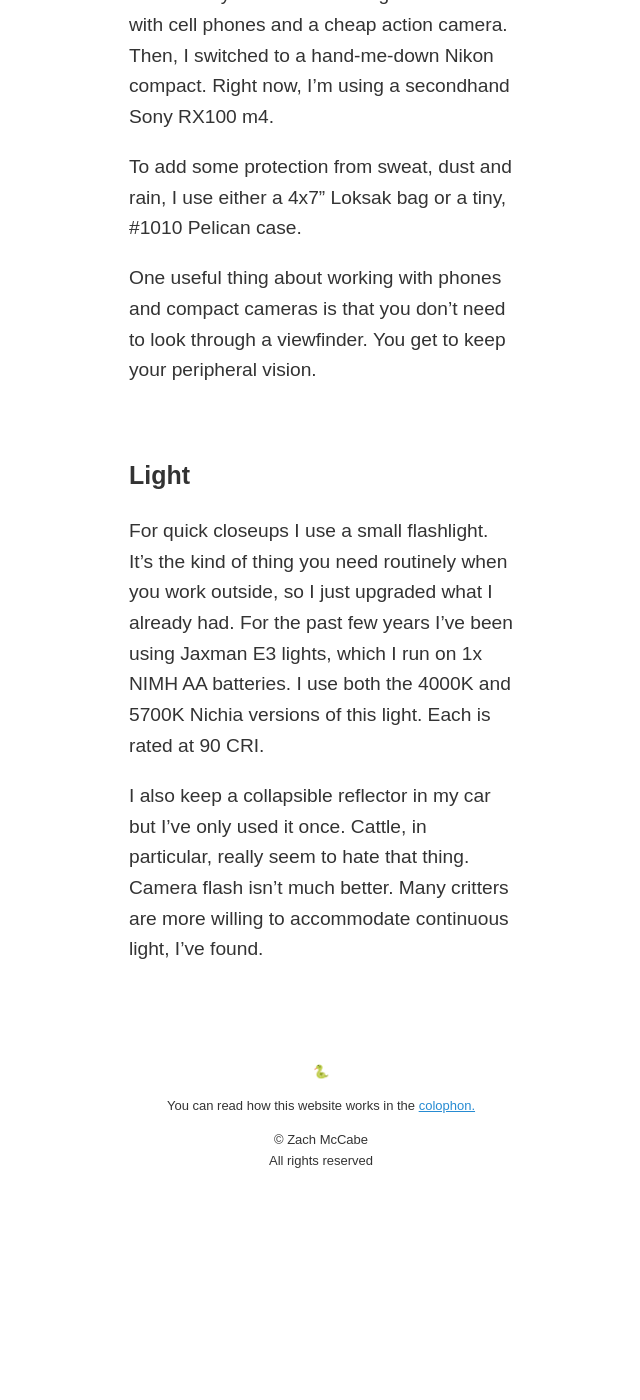
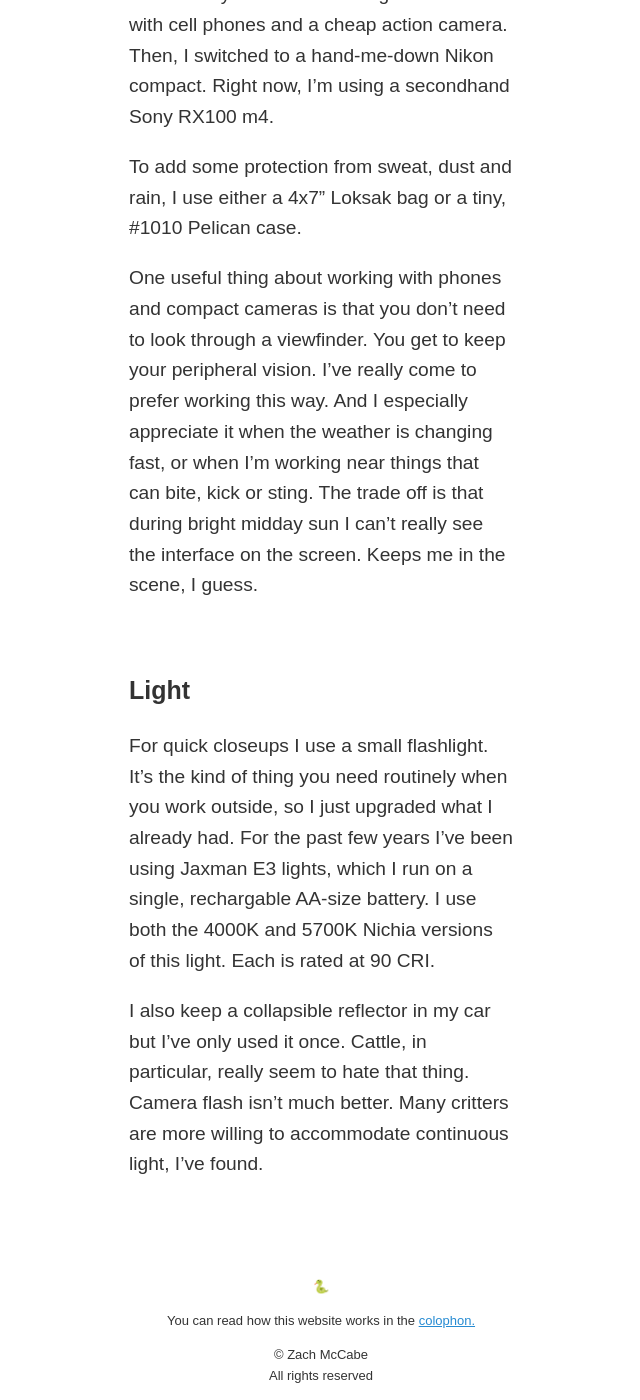
Before and after one commit to zachmccabe/zachmccabe.github.io, a Jekyll site: the page built from _briars/briars.md, in a window 1280 px wide and 1400 px high, scrolled down 6465 px. Shown: the whole window, without its empty margins (319-959 px from the left). Built offline with Jekyll 4.4.1, drawn with Linux system fonts in a browser that asks for light colours; before the commit the page ends 7649 px from its top, so only the background shows below that.

Commit message:
Update briars.md

```diff
--- a/_briars/briars.md
+++ b/_briars/briars.md
@@ -128,10 +128,10 @@ The first 3-years-worth of images were made with cell phones and a cheap action
 
 To add some protection from sweat, dust and rain, I use either a 4x7" Loksak bag or a tiny, #1010 Pelican case.
 
-One useful thing about working with phones and compact cameras is that you don't need to look through a viewfinder. You get to keep your peripheral vision.
+One useful thing about working with phones and compact cameras is that you don't need to look through a viewfinder. You get to keep your peripheral vision. I've really come to prefer working this way. And I especially appreciate it when the weather is changing fast, or when I'm working near things that can bite, kick or sting. The trade off is that during bright midday sun I can't really see the interface on the screen. Keeps me in the scene, I guess.
 
 ### Light
 
-For quick closeups I use a small flashlight. It's the kind of thing you need routinely when you work outside, so I just upgraded what I already had. For the past few years I've been using Jaxman E3 lights, which I run on 1x NIMH AA batteries. I use both the 4000K and 5700K Nichia versions of this light. Each is rated at 90 CRI.
+For quick closeups I use a small flashlight. It's the kind of thing you need routinely when you work outside, so I just upgraded what I already had. For the past few years I've been using Jaxman E3 lights, which I run on a single, rechargable AA-size battery. I use both the 4000K and 5700K Nichia versions of this light. Each is rated at 90 CRI.
 
 I also keep a collapsible reflector in my car but I've only used it once. Cattle, in particular, really seem to hate that thing. Camera flash isn't much better. Many critters are more willing to accommodate continuous light, I've found.
```
